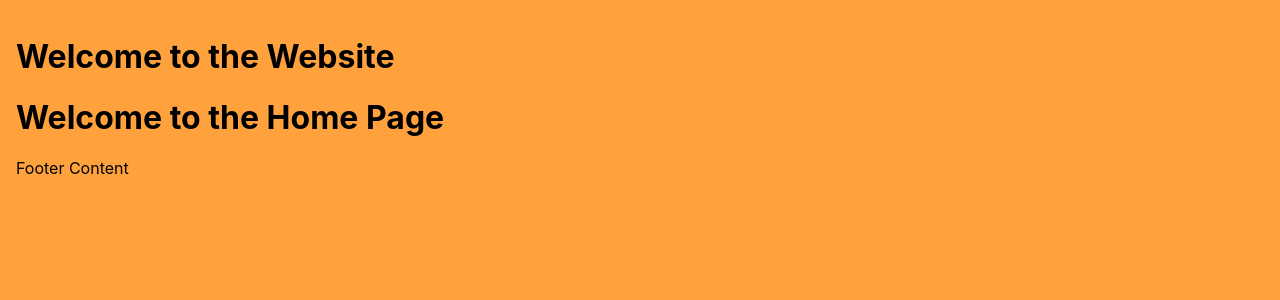
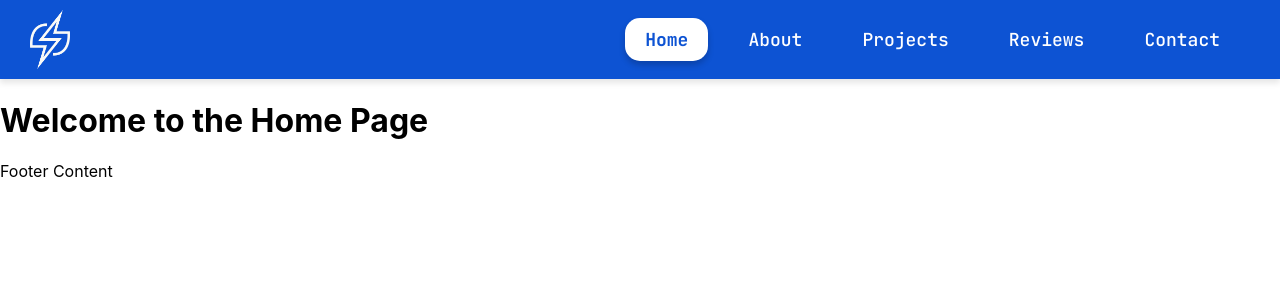
Before and after one commit to husainsaleh123/storm-lab-portfolio, a React (Vite) app: page / in a window 1280 px wide. Shown: the top 300 px of the page. Built offline with nearby package versions, Linux system fonts and the light colour scheme.

Commit message:
header component  working and responsive

```diff
--- a/index.html
+++ b/index.html
@@ -4,6 +4,8 @@
     <meta charset="UTF-8" />
     <link rel="icon" type="image/svg+xml" href="/vite.svg" />
     <meta name="viewport" content="width=device-width, initial-scale=1.0" />
+    <link href="https://fonts.googleapis.com/css2?family=JetBrains+Mono:wght@400;500;700&display=swap" rel="stylesheet">
+
     <title>storm-lab</title>
   </head>
   <body>
--- a/src/components/Header/Header.jsx
+++ b/src/components/Header/Header.jsx
@@ -1,12 +1,65 @@
-// src/components/Header/Header.jsx
-import React from 'react';
+import React, { useState } from 'react';
+import { Link } from 'react-router-dom';  // Import Link from react-router-dom
+import styles from "./Header.module.scss";
 
 const Header = () => {
+  // State to keep track of the active page
+  const [activePage, setActivePage] = useState('home'); // Default to 'home'
+  const [menuOpen, setMenuOpen] = useState(false); // Track mobile menu open state
+
+  // Function to set the active page
+  const handleSetActivePage = (page) => {
+    setActivePage(page);
+    setMenuOpen(false); // Closes the menu when clicking a page
+  };
+
   return (
-    <header>
-      <h1>Welcome to the Website</h1>
+    <header className={styles.header}>
+      <img className={styles.logo} src="src/assets/images/logo.png" alt="Logo" />
+
+       {/* Hamburger button */}
+      <button
+        className={styles.hamburger}
+        onClick={() => setMenuOpen(!menuOpen)}
+        aria-label="Toggle menu"
+      >
+        ☰
+      </button>
+
+      <ul className={`${styles.nav} ${menuOpen ? styles.navOpen : ''}`}>
+        <li
+          className={`${styles.navItem} ${activePage === 'home' ? styles.active : ''}`}
+          onClick={() => handleSetActivePage('home')}
+        >
+          <Link to="/">Home</Link>
+        </li>
+        <li
+          className={`${styles.navItem} ${activePage === 'about' ? styles.active : ''}`}
+          onClick={() => handleSetActivePage('about')}
+        >
+          <Link to="/about">About</Link>
+        </li>
+        <li
+          className={`${styles.navItem} ${activePage === 'projects' ? styles.active : ''}`}
+          onClick={() => handleSetActivePage('projects')}
+        >
+           <Link to="/projects">Projects</Link>
+        </li>
+        <li
+          className={`${styles.navItem} ${activePage === 'reviews' ? styles.active : ''}`}
+          onClick={() => handleSetActivePage('reviews')}
+        >
+          <Link to="/reviews">Reviews</Link>
+        </li>
+        <li
+          className={`${styles.navItem} ${activePage === 'contact' ? styles.active : ''}`}
+          onClick={() => handleSetActivePage('contact')}
+        >
+          <Link to="/contact">Contact</Link>
+        </li>
+      </ul>
     </header>
   );
 };
 
-export default Header;  // Ensure default export here
+export default Header;
--- a/src/components/Header/Header.module.scss
+++ b/src/components/Header/Header.module.scss
@@ -0,0 +1,150 @@
+html, body{
+    margin:0;
+    padding:0;
+    border-style: border-box;
+}
+
+.header {
+    display: flex;
+    align-items: center;
+    justify-content: space-between;
+    background-color: #0d53d3;  // Blue background
+    padding: 10px 30px;  // Adjust padding for spacing
+    box-shadow: 0 4px 6px rgba(0, 0, 0, 0.1);
+    font-family: 'JetBrains Mono', monospace;
+}
+
+.logo {
+    width: 40px;
+    height: auto;
+}
+
+.nav {
+    display: flex;
+    list-style: none;
+    padding: 0;
+    margin: 0;
+}
+
+.navItem {
+    margin: 0 10px;
+    color: white;
+    font-family: 'JetBrains Mono', monospace;
+    font-size: 18px;
+    font-weight: 500;
+    cursor: pointer;
+    padding: 10px 20px;  // Same padding for all items to avoid shifting
+}
+
+/* Target the Link component directly */
+.navItem a {
+  color: inherit;  /* Inherit the color from the parent (navItem) */
+  text-decoration: none;  /* Remove the default underline */
+}
+
+/* Alternatively, globally for all Link components */
+a {
+  color: inherit;  /* Remove the default purple color */
+  text-decoration: none;  /* Remove the underline */
+}
+
+
+.navItem:hover{
+    color: #f1f1f1;  // Change color on hover
+    text-decoration: underline;
+}
+
+.navItem::after {
+  content: '';  /* Empty content to create the pseudo-element */
+  position: absolute;
+  bottom: -5px;  /* Add space between the text and underline (adjust value as needed) */
+  left: 0;
+  width: 0%;  /* Start with no width */
+  height: 3px;  /* Set the thickness of the underline */
+  background-color: #f1f1f1;  /* Color of the underline */
+  transition: width 0.3s ease-in-out;  /* Animate the width on hover */
+}
+
+.active {
+  background-color: #ffffff;  // White background for the active item
+  color: #0d53d3;  // Blue text for active item
+  border-radius: 15px;  // Rounded corners for active item
+  font-weight: bold;  // Bold text for active item
+  box-shadow: 0 4px 6px rgba(0, 0, 0, 0.2);  // Optional shadow effect for active item
+}
+
+.navItem.active::after {
+    text-decoration: none;
+}
+
+.navItem.active:hover{
+    color: #0d53d3;  // Change color on hover
+    text-decoration: none;
+}
+
+/* Hamburger icon button */
+.hamburger {
+  display: none;
+  font-size: 28px;
+  background: none;
+  border: none;
+  color: white;
+  cursor: pointer;
+}
+
+
+@media (max-width: 1024px) {
+    .navItem {
+        margin: 0 8px;
+        color: white;
+        font-family: 'JetBrains Mono', monospace;
+        font-size: 16px;
+        font-weight: 500;
+        cursor: pointer;
+        padding: 8px 16px;
+    }
+
+    .active {
+        background-color: #ffffff;  // White background for the active item
+        color: #0d53d3;  // Blue text for active item
+        border-radius: 15px;  // Rounded corners for active item
+        font-weight: bold;  // Bold text for active item
+        box-shadow: 0 4px 6px rgba(0, 0, 0, 0.2);  // Optional shadow effect for active item
+    }
+
+    .navItem.active::after {
+        text-decoration: none;
+    }
+
+    .navItem.active:hover{
+        color: #0d53d3;  // Change color on hover
+        text-decoration: none;
+    }
+}
+
+@media (max-width: 800px) {
+  .hamburger {
+    display: block;  /* Show hamburger icon */
+  }
+
+  .nav {
+    display: flex;
+    flex-direction: column;
+    position: absolute;
+    top: 60px;  /* Adjust based on header height */
+    right: 0;
+    background-color: #0d53d3;
+    width: 100%;
+    padding: 20px;
+    transform: translateX(100%); /* Hidden by default */
+    transition: transform 0.3s ease-in-out;
+  }
+
+  .nav.navOpen {
+    transform: translateX(0); /* Slide in menu */
+  }
+
+  .navItem {
+    margin: 10px 0;  /* Vertical spacing in mobile menu */
+  }
+}
--- a/src/index.scss
+++ b/src/index.scss
@@ -1,14 +1,3 @@
-// CSS Custom Properties (Variables)
-:root {
-  --white: ghostwhite;
-  --tan-1: #FBF9F6;
-  --tan-2: #E7E2DD;
-  --tan-3: #E2D9D1;
-  --tan-4: #ffa13d;
-  --orange: orangered;
-  --text-light: #968c84;
-  --text-dark: black;
-}
 
 // Global SCSS Variables and Mixins
 $primary-color: #3498db;
```
Also changed, not shown: src/assets/images/logo.png (added).
